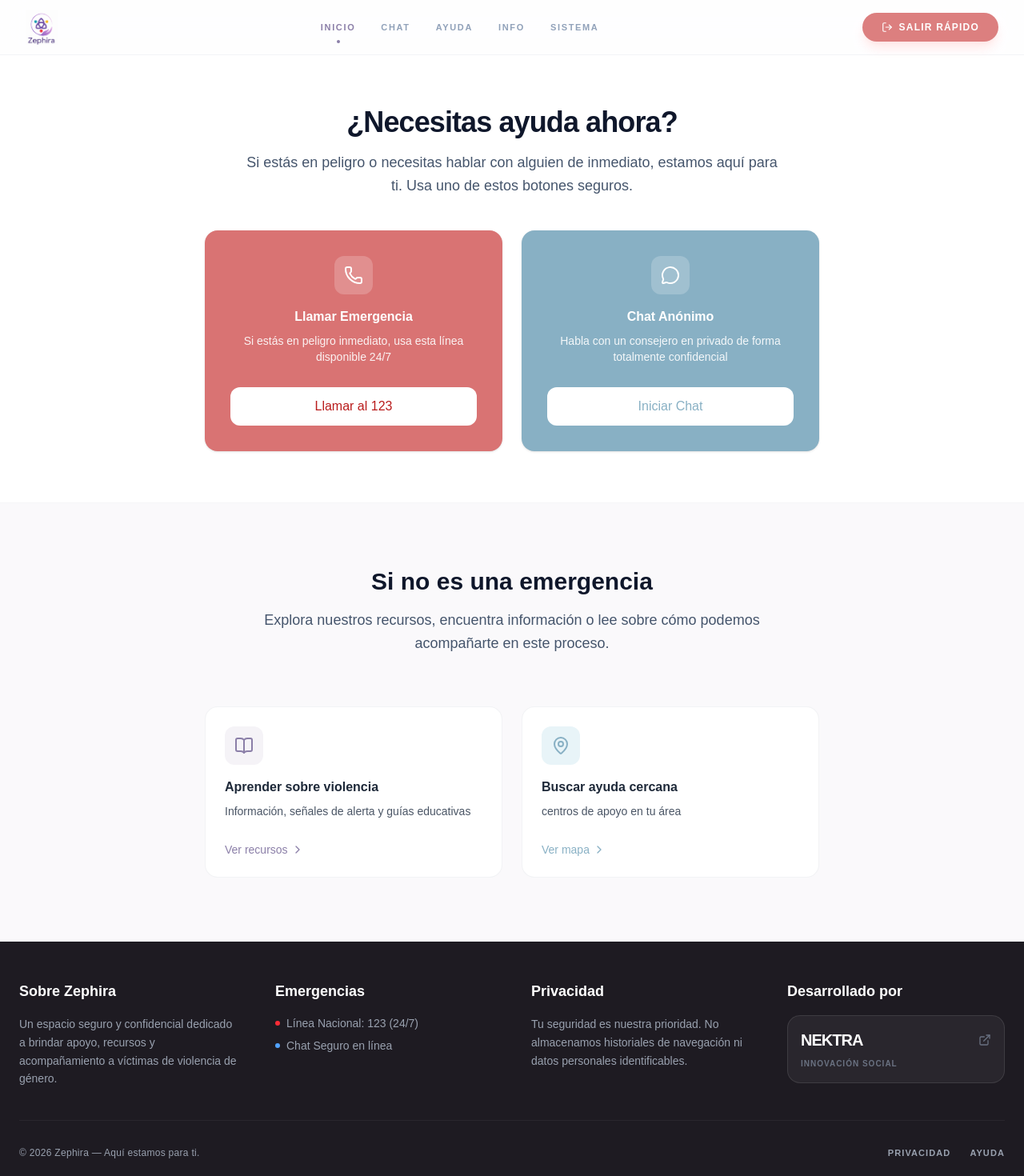
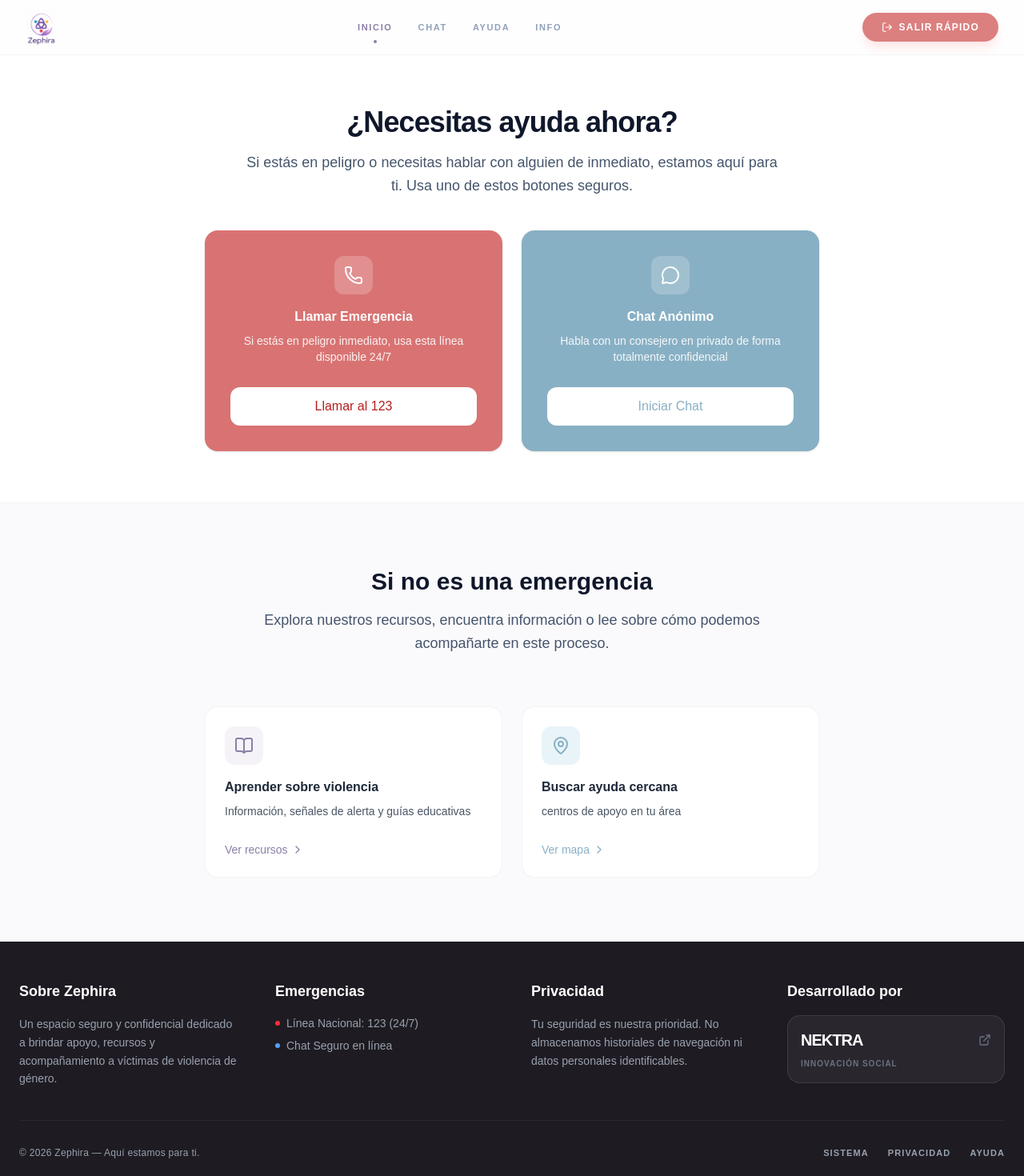
Before and after one commit to Bradon177/Zephira, a Next.js app: page / in a window 1280 px wide. Shown: the top 1470 px of the page at 80% size. Built offline with nearby package versions, Linux system fonts and the light colour scheme.

Commit message:
Documtacion en el footer

```diff
--- a/src/app/components/Footer.jsx
+++ b/src/app/components/Footer.jsx
@@ -1,5 +1,6 @@
 import React from 'react'
 import { ExternalLink } from 'lucide-react';
+import Link from 'next/link';
 
 export default function Footer() {
   const nektraUrl = "https://nektrap.vercel.app/dashboard/inicio?utm_source=ig&utm_medium=social&utm_content=link_in_bio&fbclid=PAb21jcAR9m3VleHRuA2FlbQIxMQBzcnRjBmFwcF9pZA81NjcwNjczNDMzNTI0MjcAAacjm2QMK4zjhIVaW7BoTJ4TihgZgbPfCJ0VjEx4sxUoBAmCYtLf8SCu_OR9Cg_aem_8-PrVev_UDpqyeaogN10Sg";
@@ -62,6 +63,7 @@ export default function Footer() {
             &copy; {new Date().getFullYear()} Zephira — Aquí estamos para ti.
           </p>
           <div className="flex gap-6 text-[11px] uppercase tracking-widest font-bold">
+            <Link href="/informacion-sistema" className="hover:text-white transition-colors">Sistema</Link>
             <span className="hover:text-white cursor-help transition-colors">Privacidad</span>
             <span className="hover:text-white cursor-help transition-colors">Ayuda</span>
           </div>
--- a/src/app/components/Header.jsx
+++ b/src/app/components/Header.jsx
@@ -19,7 +19,6 @@ export default function Header() {
     { name: 'Chat', href: '/chat', icon: MessageCircle },
     { name: 'Ayuda', href: '/ayuda-cercana', icon: MapPin },
     { name: 'Info', href: '/informacion', icon: BookOpen },
-    { name: 'Sistema', href: '/informacion-sistema', icon: Info },
   ];
 
   return (
```
